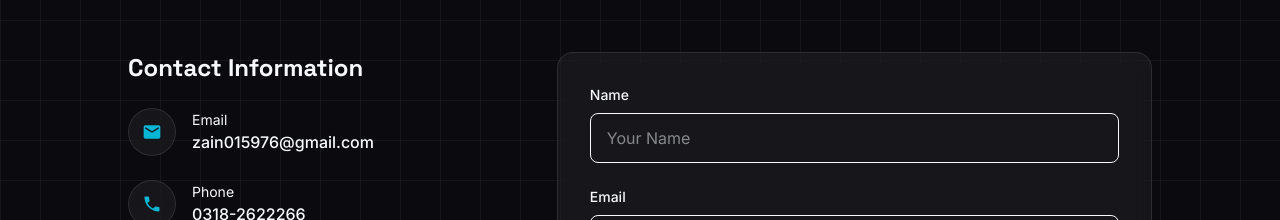
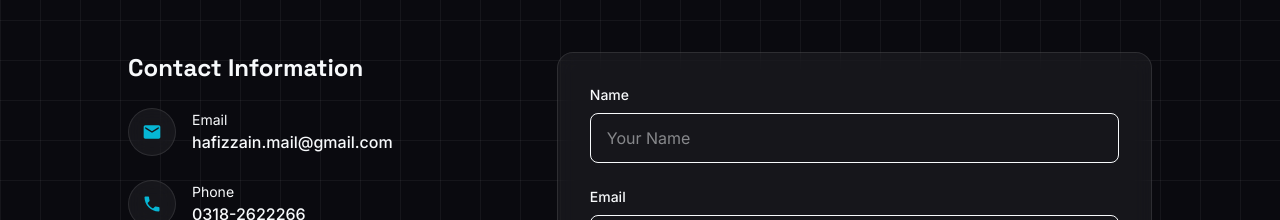
Before and after one commit to Zain-The-Coder/My_Portfolio, a Next.js app: page / in a window 1280 px wide. Shown: the part 3820-4040 px from the top of the page. Built offline with nearby package versions, Linux system fonts and the light colour scheme; no server answers; the database is empty.

Commit message:
Update email address and resume link

```diff
--- a/src/app/api/contact/route.ts
+++ b/src/app/api/contact/route.ts
@@ -19,7 +19,7 @@ export async function POST(req: Request) {
 
     const { data, error } = await resend.emails.send({
       from: 'Portfolio Contact <onboarding@resend.dev>', // Use onboarding domain or your verified domain
-      to: ['zain015976@gmail.com'],
+      to: ['hafizzain.mail@gmail.com'],
       replyTo: email,
       subject: `New Portfolio Message from ${name}`,
       text: `Name: ${name}\nEmail: ${email}\n\nMessage:\n${message}`,
--- a/src/components/Navbar.tsx
+++ b/src/components/Navbar.tsx
@@ -78,7 +78,7 @@ export default function Navbar() {
               {theme === "dark" ? <FiSun size={20} /> : <FiMoon size={20} />}
             </button>
             <a
-              href="https://drive.google.com/file/d/1-G5i4vcP5T_Bw0_7DUHdCbYV5UzO5f1U/view?usp=sharing"
+              href="https://drive.google.com/file/d/1WGOtTnH3XHnlYUze8UtdilpaWOarIqTR/view?usp=sharing"
               target="_blank"
               rel="noopener noreferrer"
               className="px-5 py-2 text-sm font-medium rounded-lg bg-primary-500/10 text-primary-500 border border-primary-500/20 hover:bg-primary-500 hover:text-white transition-all"
@@ -128,7 +128,7 @@ export default function Navbar() {
                 </a>
               ))}
               <a
-                href="https://drive.google.com/file/d/1-G5i4vcP5T_Bw0_7DUHdCbYV5UzO5f1U/view?usp=sharing"
+                href="https://drive.google.com/file/d/1WGOtTnH3XHnlYUze8UtdilpaWOarIqTR/view?usp=sharing"
                 target="_blank"
                 rel="noopener noreferrer"
                 onClick={() => setIsMobileMenuOpen(false)}
--- a/src/components/sections/ContactSection.tsx
+++ b/src/components/sections/ContactSection.tsx
@@ -88,13 +88,13 @@ export default function ContactSection() {
             <div>
               <h3 className="text-2xl font-bold mb-6">Contact Information</h3>
               <div className="space-y-6 mb-8">
-                <a href="mailto:zain015976@gmail.com" className="flex items-center gap-4 text-foreground/80 hover:text-primary-500 transition-colors group">
+                <a href="mailto:hafizzain.mail@gmail.com" className="flex items-center gap-4 text-foreground/80 hover:text-primary-500 transition-colors group">
                   <div className="w-12 h-12 rounded-full glass flex items-center justify-center text-secondary-500 group-hover:bg-primary-500 group-hover:text-white transition-all">
                     <MdEmail size={20} />
                   </div>
                   <div>
                     <p className="text-sm text-foreground/50">Email</p>
-                    <p className="font-medium">zain015976@gmail.com</p>
+                    <p className="font-medium">hafizzain.mail@gmail.com</p>
                   </div>
                 </a>
 
@@ -129,7 +129,7 @@ export default function ContactSection() {
               </div>
             </div>
 
-            <a href="https://drive.google.com/file/d/1-G5i4vcP5T_Bw0_7DUHdCbYV5UzO5f1U/view?usp=sharing" target="_blank" rel="noopener noreferrer" className="inline-flex items-center justify-center px-6 py-3 rounded-lg border-2 border-primary-500 text-primary-500 font-bold hover:bg-primary-500 hover:text-white transition-colors w-fit">
+            <a href="https://drive.google.com/file/d/1WGOtTnH3XHnlYUze8UtdilpaWOarIqTR/view?usp=sharing" target="_blank" rel="noopener noreferrer" className="inline-flex items-center justify-center px-6 py-3 rounded-lg border-2 border-primary-500 text-primary-500 font-bold hover:bg-primary-500 hover:text-white transition-colors w-fit">
               View Resume
             </a>
           </motion.div>
--- a/src/components/sections/HeroSection.tsx
+++ b/src/components/sections/HeroSection.tsx
@@ -124,7 +124,7 @@ export default function HeroSection() {
             <SiGithub size={24} />
           </a>
           <a
-            href="mailto:zain015976@gmail.com"
+            href="mailto:hafizzain.mail@gmail.com"
             className="p-3 rounded-full glass hover:bg-white/10 dark:hover:bg-white/5 transition-colors text-foreground/80 hover:text-secondary-500"
             aria-label="Email"
           >
```
